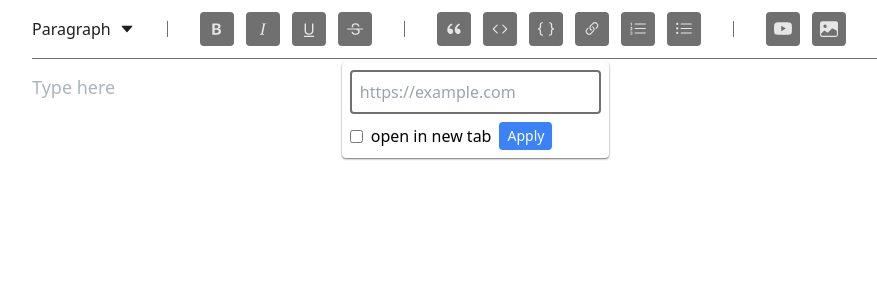
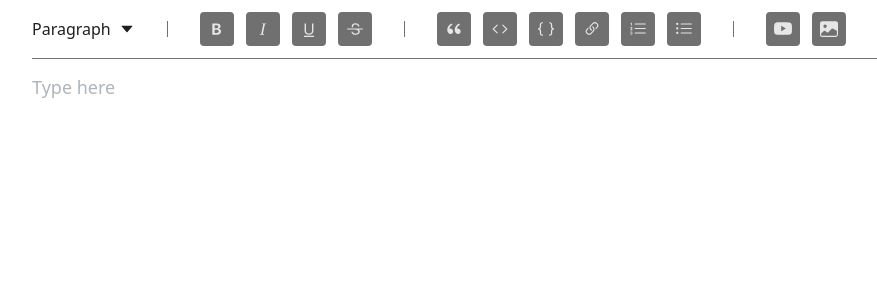
Before and after one commit to Alex-M90/dev-blog-v2, a Next.js app: page /admin/post/create in a window 1280 px wide. Shown: the top 300 px of the page, without its empty margins (172-1049 px from the left). Built offline with nearby package versions, Linux system fonts and the light colour scheme.

Commit message:
adjusting submit link button

```diff
--- a/components/editor/Link/InsertLink.tsx
+++ b/components/editor/Link/InsertLink.tsx
@@ -1,23 +1,28 @@
 import { FC, useState } from "react";
 import { BsLink45Deg } from "react-icons/bs";
 import Button from "../ToolBar/Button";
-import LinkForm from "./LinkForm";
+import LinkForm, { linkOption } from "./LinkForm";
 
-interface Props {}
+interface Props {
+  onSubmit(link: linkOption): void;
+}
 
-const InsertLink: FC<Props> = (props): JSX.Element => {
+const InsertLink: FC<Props> = ({ onSubmit }): JSX.Element => {
   const [visible, setVisible] = useState(false);
 
   return (
-    <div onKeyDown={({key}) => {
-        if (key === 'Escape') setVisible(false)
-    }} className="relative">
+    <div
+      onKeyDown={({ key }) => {
+        if (key === "Escape") setVisible(false);
+      }}
+      className="relative"
+    >
       <Button onClick={() => setVisible(!visible)}>
         <BsLink45Deg />
       </Button>
 
       <div className="absolute top-full mt-4 right-0 z-50">
-        <LinkForm visible={visible} />
+        <LinkForm visible={visible} onSubmit={onSubmit} />
       </div>
     </div>
   );
--- a/components/editor/Link/LinkForm.tsx
+++ b/components/editor/Link/LinkForm.tsx
@@ -1,26 +1,57 @@
-import { FC } from "react";
+import { type } from "os";
+import { FC, useState } from "react";
 
 interface Props {
-    visible: boolean
+  visible: boolean;
+  onSubmit(link: linkOption): void;
 }
 
-const LinkForm: FC<Props> = (visible): JSX.Element | null => {
-    if(!visible) return null;
+export type linkOption = {
+  url: string;
+  openInNewTab: boolean;
+};
+
+const LinkForm: FC<Props> = ({ visible, onSubmit }): JSX.Element | null => {
+  const [link, setLink] = useState<linkOption>({
+    url: "",
+    openInNewTab: false,
+  });
+
+  const handleSubmit = () => {
+    if (!link.url.trim()) return;
+
+    onSubmit(link);
+  };
+
+  if (!visible) return null;
 
   return (
     <div className="rounded p-2 bg-primary dark:bg-primary-dark shadow-sm shadow-secondary-dark">
       <input
+        autoFocus
         type="text"
         className="bg-transparent rounded border-2 border-secondary-dark focus:border-primary-dark dark:focus:border-primary transition p-2 text-primary-dark dark:text-primary"
         placeholder="https://example.com"
+        value={link.url}
+        onChange={({ target }) => setLink({ ...link, url: target.value })}
       />
 
-      <div className="flex items-center space-x-2 mt-2">
-        <input type="checkbox" id="open-in-new-tab" />
+      <div className="flex items-center space-x-2 mt-2 text-primary-dark dark:text-primary">
+        <input
+          type="checkbox"
+          id="open-in-new-tab"
+          checked={link.openInNewTab}
+          onChange={({ target }) =>
+            setLink({ ...link, openInNewTab: target.checked })
+          }
+        />
         <label htmlFor="open-in-new-tab">open in new tab</label>
 
-        <div className="flex-1 text right">
-          <button className="bg-action px-2 py-1 text-primary rounded text-sm">
+        <div className="flex-1 text-right">
+          <button
+            onClick={handleSubmit}
+            className="bg-action px-2 py-1 text-primary rounded text-sm"
+          >
             Apply
           </button>
         </div>
--- a/components/editor/ToolBar/index.tsx
+++ b/components/editor/ToolBar/index.tsx
@@ -19,6 +19,7 @@
 } from "react-icons/bs";
 import Button from "./Button";
 import InsertLink from "../Link/InsertLink";
+import { linkOption } from "../Link/LinkForm";
 
 interface Props {
   editor: Editor | null;
@@ -60,6 +61,10 @@
     if (editor.isActive("heading", { level: 3 })) return "Heading 3";
 
     return "Paragraph";
+  };
+
+  const handleLinkSubmit = (link: linkOption) => {
+    console.log(link);
   };
 
   const Head = () => {
@@ -134,9 +139,7 @@
           <BsBraces />
         </Button>
 
-        <InsertLink>
-
-        </InsertLink>
+        <InsertLink onSubmit={handleLinkSubmit} />
 
         <Button
           active={editor.isActive("orderedList")}
```
